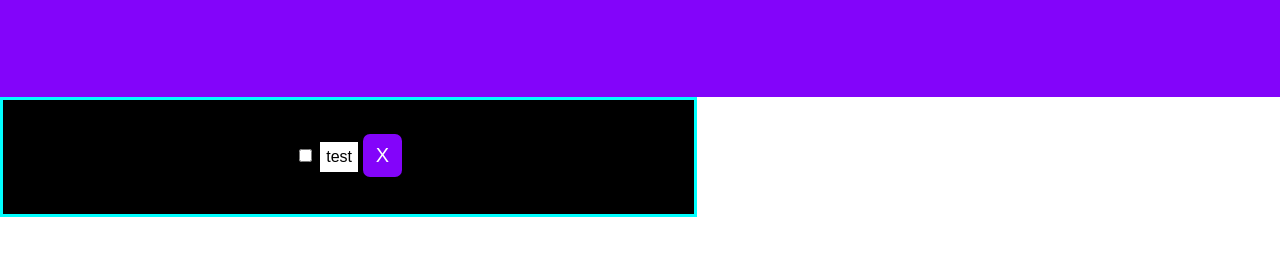
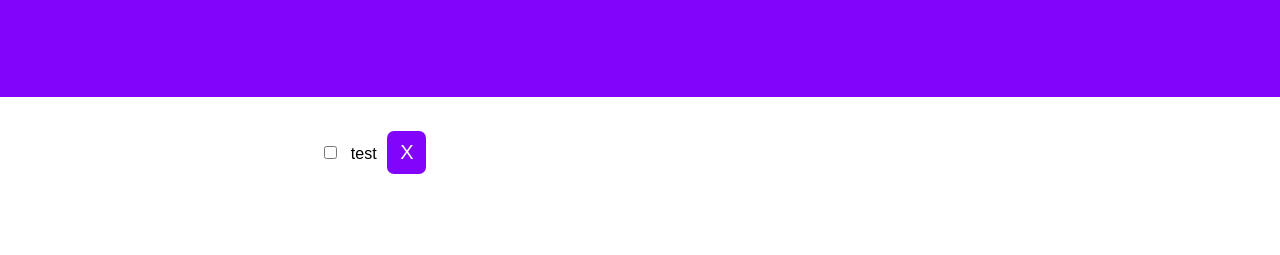
Before and after one commit to newtreenoh/TuDu, a plain HTML site: page index.html in a window 1280 px wide. Shown: the part 281-536 px from the top of the page. Drawn offline with Linux system fonts and the light colour scheme.

Commit message:
Updated alignment for TuDu body

```diff
--- a/style.css
+++ b/style.css
@@ -30,12 +30,14 @@ body{
     font-weight: bold;
 }
 
+.tuDuBody{
+    display: flex;
+    justify-content: center;
+}
+
 .tuDuContent{
     width: 50%;
-    text-align: center;
     padding: 2%;
-    border-style: solid;border-color: aqua;
-    background-color: black;
 }
 
 #tuDuCheckbox, .taskText, .btnDelete{
```
